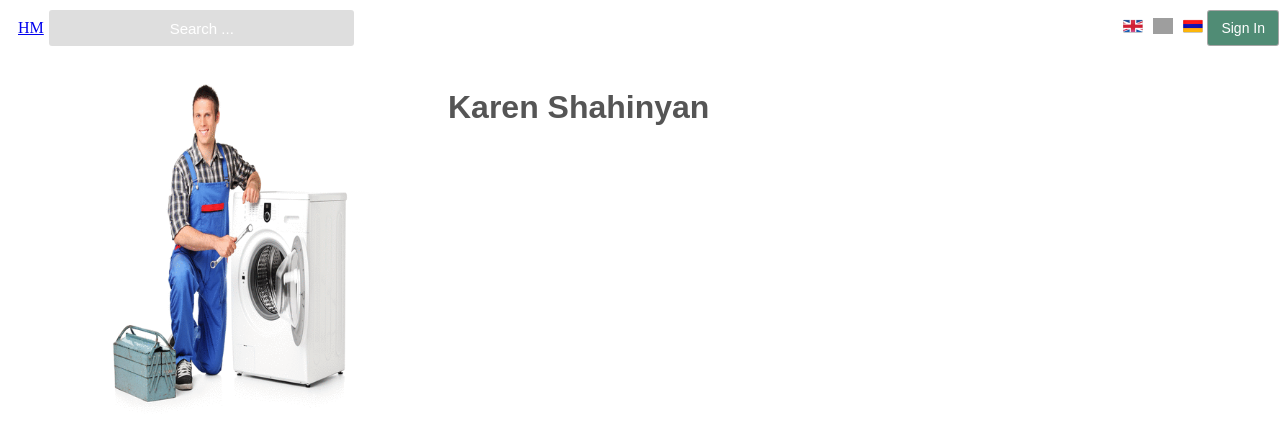
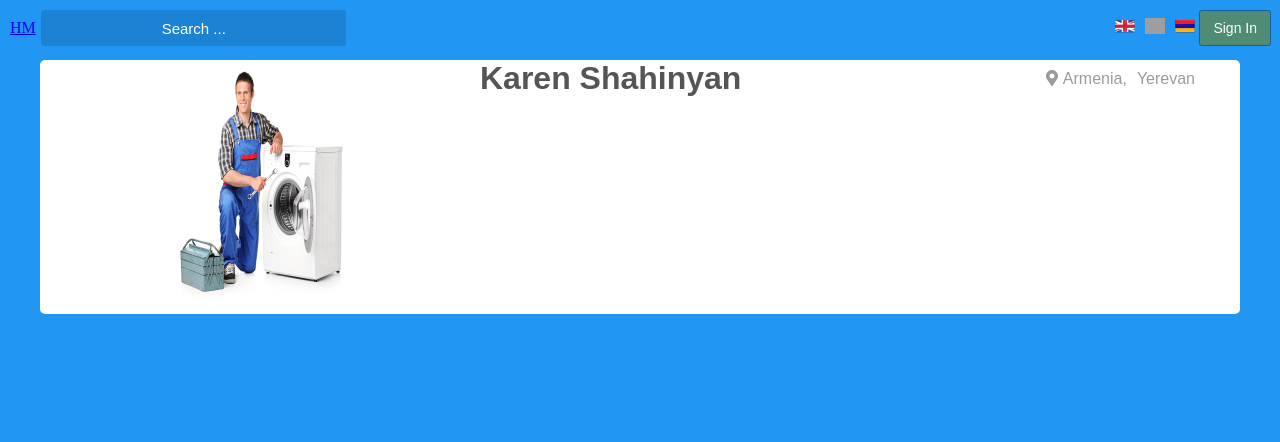
Before and after one commit to griarman/Home_Master_new, a React (Create React App) app: page /master in a window 1280 px wide. Shown: the top 442 px of the page. Built offline with nearby package versions, Linux system fonts and the light colour scheme; grey boxes are pictures that could not be loaded.

Commit message:
added master's page second part

```diff
--- a/package.json
+++ b/package.json
@@ -3,6 +3,9 @@
   "version": "0.1.0",
   "private": true,
   "dependencies": {
+    "@fortawesome/fontawesome-svg-core": "^1.2.10",
+    "@fortawesome/free-solid-svg-icons": "^5.6.1",
+    "@fortawesome/react-fontawesome": "^0.1.3",
     "history": "^4.7.2",
     "react": "^16.6.3",
     "react-dom": "^16.6.3",
--- a/src/App.js
+++ b/src/App.js
@@ -1,5 +1,4 @@
 import React, { Component } from 'react';
-import { createGlobalStyle } from 'styled-components'
 import { Switch,  Route } from 'react-router-dom'
 
 import Home_page from './components/home_page'
@@ -8,6 +7,7 @@ import Master_info from './components/master_info'
 import Header from './components/header/'
 import masters from "./masters_data";
 import languages from "./languages";
+import { GlobalStyle } from './App_css'
 
 class App extends Component {
     componentWillMount(){
@@ -20,29 +20,18 @@ class App extends Component {
             });
         }
     }
+    close = (ev)=>{
+        if(!ev.target.closest('#search')){
+            document.querySelector('#search').style.display = 'none';
+        }
+    };
+    componentDidMount(){
+        document.addEventListener('click',this.close);
+    }
+    componentWillUnmount(){
+        document.removeEventListener('click',this.close);
+    }
     render() {
-        const GlobalStyle = createGlobalStyle`
-          * {
-            margin:0;
-            padding:0;
-            text-decoration: none;
-            font-family: 'Roboto', sans-serif;
-            transition: .8s height linear;
-          }
-          body,.active{
-            height: 100vh !important;
-            overflow:hidden;
-          }
-          .full{
-            height:0;
-            overflow: hidden
-          }
-          .disc{
-            background: #fff;
-          }
-          .vsb{
-          height: 1000px
-        `;
         return (
             <div>
                 <Header languages={this.handleClick} language={this.state.language[0].header_data} masters={masters}/>
@@ -53,7 +42,6 @@ class App extends Component {
                     <GlobalStyle/>
                 </Switch>
             </div>
-
         )
     }
     handleClick = (newLanguage) => {
--- /dev/null
+++ b/src/App_css.js
@@ -0,0 +1,25 @@
+import { createGlobalStyle } from 'styled-components'
+
+export const GlobalStyle = createGlobalStyle`
+    * {
+        margin:0;
+        padding:0;
+        text-decoration: none;
+        font-family: 'Roboto', sans-serif;
+        transition: .8s height linear;
+    }
+    body,.active{
+        height: 100vh !important;
+        overflow:hidden;
+    }
+    .full{
+        height:0;
+        overflow: hidden
+    }
+    .disc{
+        background: #fff;
+    }
+    .vsb{
+        height: 1000px
+    }
+`;
--- a/src/components/master_info/index.js
+++ b/src/components/master_info/index.js
@@ -2,24 +2,27 @@ import React, { Component } from 'react';
 import Left from './left';
 import Right from './right';
 
+
 import {
+    GlobalStyle,
     EmptyDiv,
     Container
 } from './master_info_css'
 
 export default class Master_info extends Component{
     render(){
-        console.log(this.props);
         document.title = this.props.language.master_page_data.title;
-        const { location } = this.props;
+        const { location, language } = this.props;
         let master = this.findMaster(location.hash.slice(1));
-        console.log(master);
+        // console.log(master);
+        // console.log(this.props);
         return(
             <div>
+                <GlobalStyle/>
                 <EmptyDiv/>
                 <Container>
-                    <Left master={master} />
-                    <Right master={master} />
+                    <Left master={ master } language={language}/>
+                    <Right master={ master } language={language}/>
                 </Container>
                 {/*{master}*/}
                 {/*<div><img src={master.avatar_url} alt=""/></div>*/}
@@ -44,6 +47,7 @@ export default class Master_info extends Component{
                 public: true
                 tags: (5) ["ator", "divan", "kahuyq", "mebel", "xol"]*/
                 }
+
             </div>
         )
     }
--- a/src/components/master_info/left/index.js
+++ b/src/components/master_info/left/index.js
@@ -1,14 +1,15 @@
 import React from 'react';
 
 import {
-    Container
+    Container,
+    Img
 } from './left_css';
 
 export default function Left (props) {
-    const { master } = props;
+    const { master,language } = props;
     return (
         <Container>
-            <div><img src={master.avatar_url} alt=""/></div>
+            <Img><img src={master.avatar_url} alt=""/></Img>
         </Container>
     )
 }
--- a/src/components/master_info/left/left_css.js
+++ b/src/components/master_info/left/left_css.js
@@ -2,8 +2,13 @@ import styled from 'styled-components';
 
 export const Container = styled.div`
     width: 30%;
-
+    min-width: 300px;
+    max-width: 500px;
     img{
-        width: 100%;
+        width: 250px;
+        height: auto;
     }
 `;
+export const Img = styled.div`
+    text-align: center;
+`;
--- a/src/components/master_info/master_info_css.js
+++ b/src/components/master_info/master_info_css.js
@@ -1,4 +1,12 @@
-import styled from 'styled-components'
+import styled,{createGlobalStyle} from 'styled-components'
+// import createGlobalStyle from 'styled-components'
+
+export const GlobalStyle = createGlobalStyle`
+    *{ margin:0; }
+    body{
+        background: #2196F3;
+    }
+`;
 
 export const EmptyDiv = styled.div` height:60px;`;
 export const Container= styled.div`
@@ -6,5 +14,9 @@ export const Container= styled.div`
     width:100%;
     max-width: 1200px;
     flex-direction: row;
-    justify-content: space-evenly
+    justify-content: space-evenly;
+    margin: 0 auto;
+    border-radius: 5px;
+    background: #fff;
+
 `;
--- a/src/components/master_info/right/index.js
+++ b/src/components/master_info/right/index.js
@@ -1,15 +1,39 @@
 import React from 'react';
+
+import { library } from '@fortawesome/fontawesome-svg-core';
+import { FontAwesomeIcon } from '@fortawesome/react-fontawesome';
+import { faMapMarkerAlt } from '@fortawesome/free-solid-svg-icons';
 
 import {
     Container,
     NameTag,
+    FirstLine,
+    Country,
+    City,
+    GPS
 } from './right_css';
 
+library.add(faMapMarkerAlt);
+
 export default function Right (props) {
-    const { master } = props;
+    const { master,language } = props;
+    const { master_page_data,master_description_data } = language;
+    let city = findCity(master.city,master_page_data);
+    // console.log(language);
     return (
         <Container>
-            <NameTag>{master.master_name} {master.master_surname}</NameTag>
+            <FirstLine>
+                <NameTag>{master.master_name} {master.master_surname}</NameTag>
+                <GPS>
+                    <FontAwesomeIcon icon="map-marker-alt" />
+                    <Country>{master_description_data.armenia},</Country>
+                    <City id={city.id}>{city.name}</City>
+                </GPS>
+
+            </FirstLine>
         </Container>
-    )
+    );
 }
+function findCity(id,data){
+    return data.cities_list.find(city=> city.id === id);
+}
--- a/src/components/master_info/right/right_css.js
+++ b/src/components/master_info/right/right_css.js
@@ -7,3 +7,18 @@ export const Container = styled.div`
 export const NameTag = styled.h1`
     color: #555;
 `;
+
+export const FirstLine = styled.div`
+    display: flex;
+    flex-direction: row;
+    justify-content: space-between;
+    align-items: center;
+`;
+export const GPS = styled.div`
+    display:flex;
+    flex-direction: row;
+    justify-content:space-around;
+    color:#9B9B9B
+`;
+export const Country = styled.div`margin: 0 5px`;
+export const City = styled.div`margin: 0 5px`;
```
Also changed, not shown: 1 other file (tests, documents, lock files or other folders).
